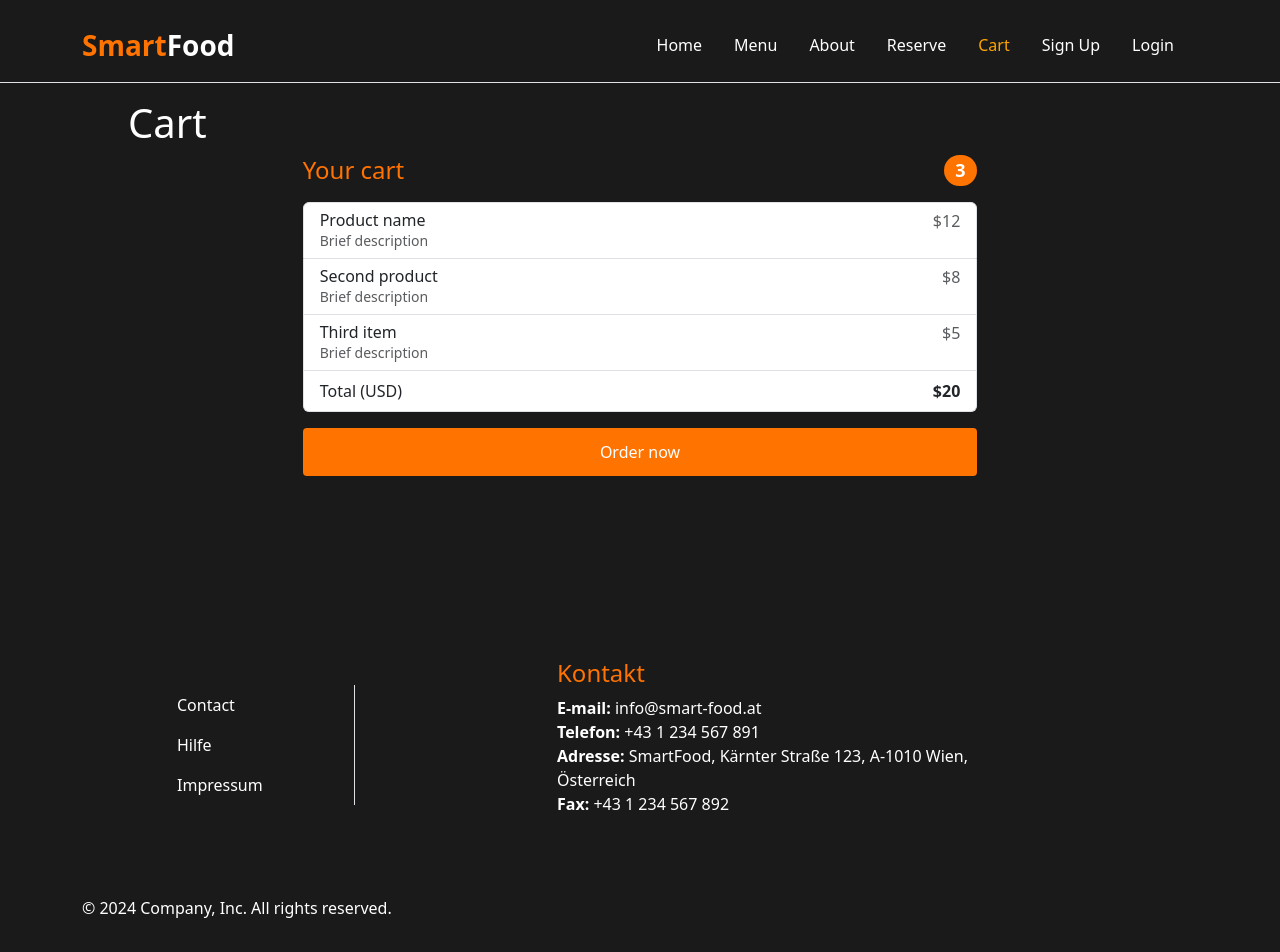
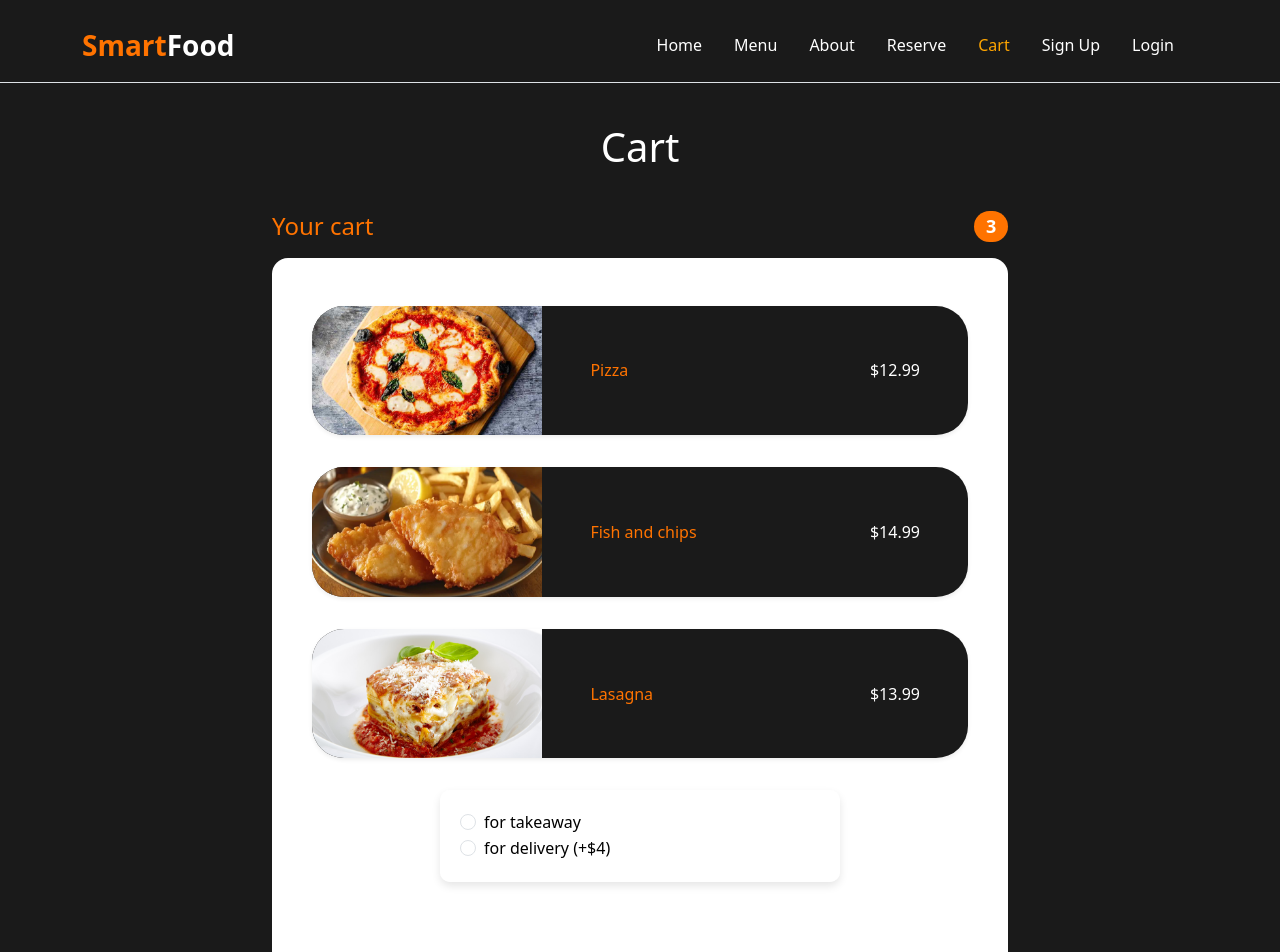
Before and after one commit to mat-html/SmartFood, a React (Vite) app in the folder SmartFood/: page /cart in a window 1280 px wide. Shown: the top 952 px of the page. Built offline with nearby package versions, Linux system fonts and the light colour scheme.

Commit message:
Cart page v0.2.0 and Menu changed

```diff
--- /dev/null
+++ b/SmartFood/src/components/CartItem.tsx
@@ -0,0 +1,37 @@
+type CartItemProps = {
+  name: string;
+  imageUrl: string;
+  price: string;
+};
+function CartItem({ name, imageUrl, price }: CartItemProps) {
+  return (
+    <div className="col m-2">
+      <div className=" shadow-sm d-flex cartListItem">
+        <div>
+          <svg
+            className="menu-item-svg bd-placeholder-img card-img-start"
+            xmlns="http://www.w3.org/2000/svg"
+            role="img"
+            aria-label="Placeholder: Thumbnail"
+            viewBox="0 0 100 100"
+            preserveAspectRatio="xMidYMid slice"
+            width="18vw"
+            height="18vw"
+          >
+            <image href={imageUrl} width="100%" height="100%" />
+          </svg>
+        </div>
+        <div className="card-body d-flex justify-content-between align-items-center">
+          <div className="text-center ms-5" id="cartItemName">
+            {name}
+          </div>
+          <div className="text-end me-5" id="cartItemPrice">
+            ${price}
+          </div>
+        </div>
+      </div>
+    </div>
+  );
+}
+
+export default CartItem;
--- a/SmartFood/src/components/MenuItem.tsx
+++ b/SmartFood/src/components/MenuItem.tsx
@@ -3,18 +3,36 @@ import "../css/menu-item.css";
 type MenuItemProps = {
   name: string;
   imageUrl: string;
+  price: string;
 };
 
-function MenuItem ({ name, imageUrl }: MenuItemProps) {
+function MenuItem({ name, imageUrl, price }: MenuItemProps) {
   return (
     <div className="col m-2">
       <div className="card shadow-sm">
-                <svg className="menu-item-svg bd-placeholder-img card-img-top" xmlns="http://www.w3.org/2000/svg" role="img"
-                aria-label="Placeholder: Thumbnail" viewBox="0 0 100 100" preserveAspectRatio="xMidYMid slice" width="18vw" height="18vw">
+        <svg
+          className="menu-item-svg bd-placeholder-img card-img-top"
+          xmlns="http://www.w3.org/2000/svg"
+          role="img"
+          aria-label="Placeholder: Thumbnail"
+          viewBox="0 0 100 100"
+          preserveAspectRatio="xMidYMid slice"
+          width="18vw"
+          height="18vw"
+        >
           <image href={imageUrl} width="100%" height="100%" />
         </svg>
         <div className="card-body">
           <p className="text-center">{name}</p>
+          <p className="text-end">${price}</p>
+          <button
+            type="submit"
+            data-mdb-button-init
+            data-mdb-ripple-init
+            className="form-btn btn btn-block mb-4"
+          >
+            Add to cart
+          </button>
         </div>
       </div>
     </div>
--- a/SmartFood/src/css/cart.css
+++ b/SmartFood/src/css/cart.css
@@ -1,5 +1,14 @@
+#cart h1 {
+  margin: 1em;
+  text-align: center;
+}
+.cartContent {
+  margin-top: 3em;
+  margin-bottom: 3em;
+}
+
 #orderBtn {
-  width: 100%;
+  width: 60%;
   padding: 12px;
   font-size: 1rem;
   border-radius: 4px;
@@ -17,3 +26,25 @@
 .textCart {
   color: rgb(255, 115, 0);
 }
+
+#cartItemName {
+  color: rgb(255, 115, 0);
+}
+
+#cartItemPrice {
+  color: #fff;
+}
+
+#cartList {
+  background-color: #fff;
+  border-radius: 1em;
+  padding-top: 2em;
+  padding-bottom: 2em;
+}
+
+.cartListItem {
+  background-color: #1a1a1a;
+  margin: 1em 2em;
+  border-radius: 2em;
+  overflow: hidden;
+}
--- a/SmartFood/src/pages/Cart.tsx
+++ b/SmartFood/src/pages/Cart.tsx
@@ -1,10 +1,20 @@
+import CartItem from "../components/CartItem";
 import "../css/cart.css";
 
 function Cart() {
+  const menuItems = [
+    { name: "Pizza", imageUrl: "/img/pizza.png", price: "12.99" },
+    {
+      name: "Fish and chips",
+      imageUrl: "/img/fish-and-chips.png",
+      price: "14.99",
+    },
+    { name: "Lasagna", imageUrl: "/img/lasagna.png", price: "13.99" },
+  ];
   return (
-    <main>
+    <div id="cart" className="container">
       <h1>Cart</h1>
-      <div className="row justify-content-center">
+      <div className="row justify-content-center cartContent">
         <div className="col-md-12 col-lg-8">
           <h4 className="d-flex justify-content-between align-items-center mb-3">
             <span className="textCart">Your cart</span>
@@ -12,37 +22,49 @@ function Cart() {
               3
             </span>
           </h4>
-          <ul className="list-group mb-3">
-            <li className="list-group-item d-flex justify-content-between lh-sm">
-              <div>
-                <h6 className="my-0">Product name</h6>
-                <small className="text-body-secondary">Brief description</small>
+          <div id="cartList">
+            <ul className="list-group mb-3">
+              {menuItems.map((item, index) => (
+                <li key={index}>
+                  <CartItem
+                    name={item.name}
+                    imageUrl={item.imageUrl}
+                    price={item.price}
+                  />
+                </li>
+              ))}
+            </ul>
+            <form>
+              <div className="form-check">
+                <input
+                  className="form-check-input"
+                  type="radio"
+                  name="radioDefault"
+                  id="radioDefault1"
+                />
+                <label className="form-check-label" htmlFor="radioDefault1">
+                  for takeaway{" "}
+                </label>
               </div>
-              <span className="text-body-secondary">$12</span>
-            </li>
-            <li className="list-group-item d-flex justify-content-between lh-sm">
-              <div>
-                <h6 className="my-0">Second product</h6>
-                <small className="text-body-secondary">Brief description</small>
+              <div className="form-check">
+                <input
+                  className="form-check-input"
+                  type="radio"
+                  name="radioDefault"
+                  id="radioDefault2"
+                />
+                <label className="form-check-label" htmlFor="radioDefault2">
+                  for delivery (+$4){" "}
+                </label>
               </div>
-              <span className="text-body-secondary">$8</span>
-            </li>
-            <li className="list-group-item d-flex justify-content-between lh-sm">
-              <div>
-                <h6 className="my-0">Third item</h6>
-                <small className="text-body-secondary">Brief description</small>
-              </div>
-              <span className="text-body-secondary">$5</span>
-            </li>
-            <li className="list-group-item d-flex justify-content-between">
-              <span>Total (USD)</span>
-              <strong>$20</strong>
-            </li>
-          </ul>
-          <button id="orderBtn">Order now</button>
+            </form>
+            <div className="d-flex justify-content-center align-items-center">
+              <button id="orderBtn">Order now</button>
+            </div>
+          </div>
         </div>
       </div>
-    </main>
+    </div>
   );
 }
 
--- a/SmartFood/src/pages/Contact.tsx
+++ b/SmartFood/src/pages/Contact.tsx
@@ -1,7 +1,80 @@
 function Contact() {
   return (
-    <main>
-      <h1>Contact</h1>
+    <main className="min-h-screen bg-zinc-900 text-white px-4 py-10 flex flex-col items-center">
+      <div className="w-full max-w-4xl bg-zinc-800 p-8 rounded-2xl shadow-xl">
+        <h1 className="text-4xl font-bold mb-6 text-center tracking-wide">
+          Contact Smart Food
+        </h1>
+        <div className="grid md:grid-cols-2 gap-8 text-zinc-300 mb-10">
+          <div>
+            <h2 className="text-xl font-semibold text-white mb-2">
+              Restaurant Info
+            </h2>
+            <p>Smart Food</p>
+            <p>Höchstädtplatz 6</p>
+            <p>1200 Wien, Austria</p>
+            <p>Email: hello@smartfood.at</p>
+            <p>Phone: +43 1 234 5678</p>
+          </div>
+          <div>
+            <h2 className="text-xl font-semibold text-white mb-2">
+              Opening Hours
+            </h2>
+            <p>Monday – Friday: 11:00 – 22:00</p>
+            <p>Saturday: 12:00 – 23:00</p>
+            <p>Sunday: 12:00 – 21:00</p>
+          </div>
+        </div>
+        <form className="space-y-6 mb-10">
+          <div>
+            <label className="block text-sm text-zinc-400 mb-1">
+              Your Name
+            </label>
+            <input
+              type="text"
+              placeholder="John Doe"
+              className="w-full px-4 py-3 bg-zinc-700 text-white rounded-xl focus:outline-none focus:ring-2 focus:ring-amber-500"
+            />
+          </div>
+          <div>
+            <label className="block text-sm text-zinc-400 mb-1">
+              Email Address
+            </label>
+            <input
+              type="email"
+              placeholder="you@example.com"
+              className="w-full px-4 py-3 bg-zinc-700 text-white rounded-xl focus:outline-none focus:ring-2 focus:ring-amber-500"
+            />
+          </div>
+          <div>
+            <label className="block text-sm text-zinc-400 mb-1">
+              Your Message
+            </label>
+            <textarea
+              rows={5}
+              placeholder="Write your message..."
+              className="w-full px-4 py-3 bg-zinc-700 text-white rounded-xl focus:outline-none focus:ring-2 focus:ring-amber-500"
+            ></textarea>
+          </div>
+          <button
+            type="submit"
+            className="w-full py-3 bg-amber-500 hover:bg-amber-600 rounded-xl text-black font-semibold tracking-wide transition-all"
+          >
+            Send Message
+          </button>
+        </form>
+        <div className="w-full">
+          <iframe
+            title="Smart Food Location"
+            src="https://www.google.com/maps/embed?pb=!1m18!1m12!1m3!1d2653.453710899892!2d16.377460476561705!3d48.23992604525711!2m3!1f0!2f0!3f0!3m2!1i1024!2i768!4f13.1!3m3!1m2!1s0x476d075a64e99a97%3A0x5adbe0a7ad7d8ea4!2sFH%20Technikum%20Wien!5e0!3m2!1sen!2sat!4v1681667976715!5m2!1sen!2sat"
+            width="100%"
+            height="300"
+            style={{ border: 0 }}
+            loading="lazy"
+            allowFullScreen
+          ></iframe>
+        </div>
+      </div>
     </main>
   );
 }
--- a/SmartFood/src/pages/Menu.tsx
+++ b/SmartFood/src/pages/Menu.tsx
@@ -2,13 +2,17 @@ import MenuItem from "../components/MenuItem";
 
 function Menu() {
   const menuItems = [
-    { name: "Pizza", imageUrl: "/img/pizza.png" },
-    { name: "Burger", imageUrl: "/img/burger.png" },
-    { name: "Fish and chips", imageUrl: "/img/fish-and-chips.png" },
-    { name: "Gyros", imageUrl: "/img/gyros.png" },
-    { name: "Lasagna", imageUrl: "/img/lasagna.png" },
-    { name: "Salad", imageUrl: "/img/salad.png" },
-    { name: "Spaghetti", imageUrl: "/img/spaghetti.png" },
+    { name: "Pizza", imageUrl: "/img/pizza.png", price: "11.90" },
+    { name: "Burger", imageUrl: "/img/burger.png", price: "16.90" },
+    {
+      name: "Fish and chips",
+      imageUrl: "/img/fish-and-chips.png",
+      price: "14.90",
+    },
+    { name: "Gyros", imageUrl: "/img/gyros.png", price: "13.90" },
+    { name: "Lasagna", imageUrl: "/img/lasagna.png", price: "15.90" },
+    { name: "Salad", imageUrl: "/img/salad.png", price: "12.90" },
+    { name: "Spaghetti", imageUrl: "/img/spaghetti.png", price: "13.90" },
   ];
 
   return (
@@ -17,7 +21,11 @@ function Menu() {
       <ul className="d-flex flex-wrap">
         {menuItems.map((item, index) => (
           <li key={index}>
-            <MenuItem name={item.name} imageUrl={item.imageUrl} />
+            <MenuItem
+              name={item.name}
+              imageUrl={item.imageUrl}
+              price={item.price}
+            />
           </li>
         ))}
       </ul>
```
Lines whose indentation alone changed are shown as unchanged.
